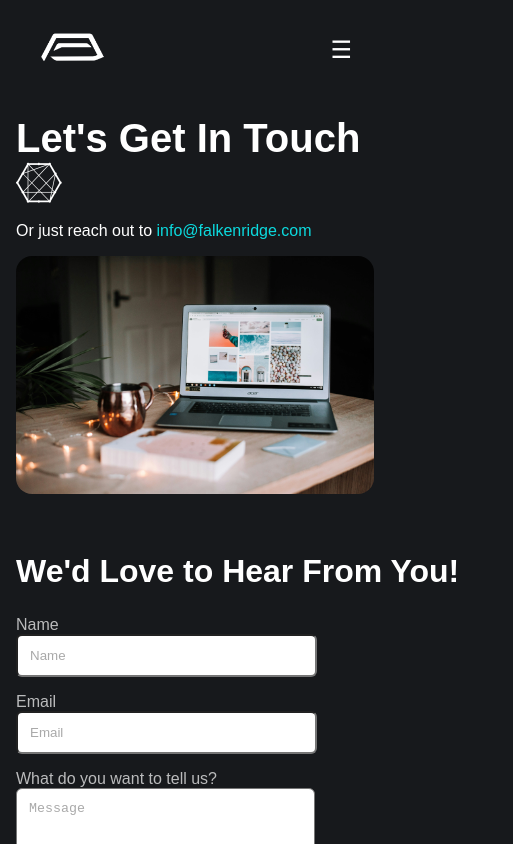
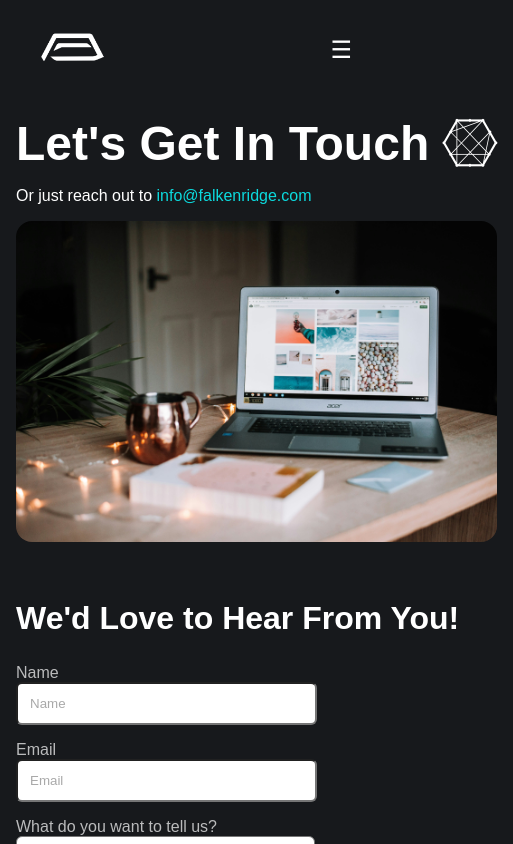
Before and after one commit to naayifmuhammad/FalkenRidge, a React (Create React App) app: page /contact in a window 390 px wide. Shown: the top 844 px of the page, 513 px wide, since content can reach past the window. Built offline with nearby package versions, Linux system fonts and the light colour scheme; what smooth-scroll would draw is missing.

Commit message:
simple edit

```diff
--- a/src/components/Contact.css
+++ b/src/components/Contact.css
@@ -18,7 +18,8 @@
 }
 
 .contact .left .contact-intro h1{
-    font-size: 3.5rem;
+    font-size: clamp(2rem, 4rem, 3rem);
+    text-wrap: nowrap;
     margin-bottom: 0;
     padding-bottom: 0;
     margin-top: 0;
@@ -90,10 +91,6 @@
         justify-content: center;
     }
 
-    .contact .left .contact-intro h1{
-        font-size: 2.5rem;
-    }
-
     .contact .left .contact-intro p{
         font-size: 1rem;
     }
--- a/src/components/MissionAndVision.jsx
+++ b/src/components/MissionAndVision.jsx
@@ -30,7 +30,7 @@ const MissionAndVision = () => {
         reset: false,
       });
     }
-  }, []); // Empty dependency array ensures this runs only once after component mounts
+  }, []);
 
 
   return (
```
